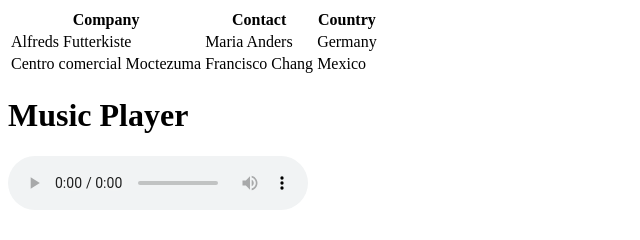
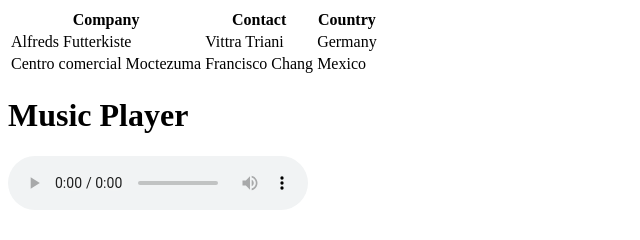
Before and after one commit to vittratriani/COBAcoba, a plain HTML site: page coba_coba.html in a window 1280 px wide. Shown: the full height of the page, 0-640 px from the left. Drawn offline with Linux system fonts and the light colour scheme.

Commit message:
melakukan perubahan di td line 9

```diff
--- a/coba_coba.html
+++ b/coba_coba.html
@@ -6,7 +6,7 @@
     </tr>
     <tr>
       <td>Alfreds Futterkiste</td>
-      <td>Maria Anders</td>
+      <td>Vittra Triani</td>
       <td>Germany</td>
     </tr>
     <tr>
```
